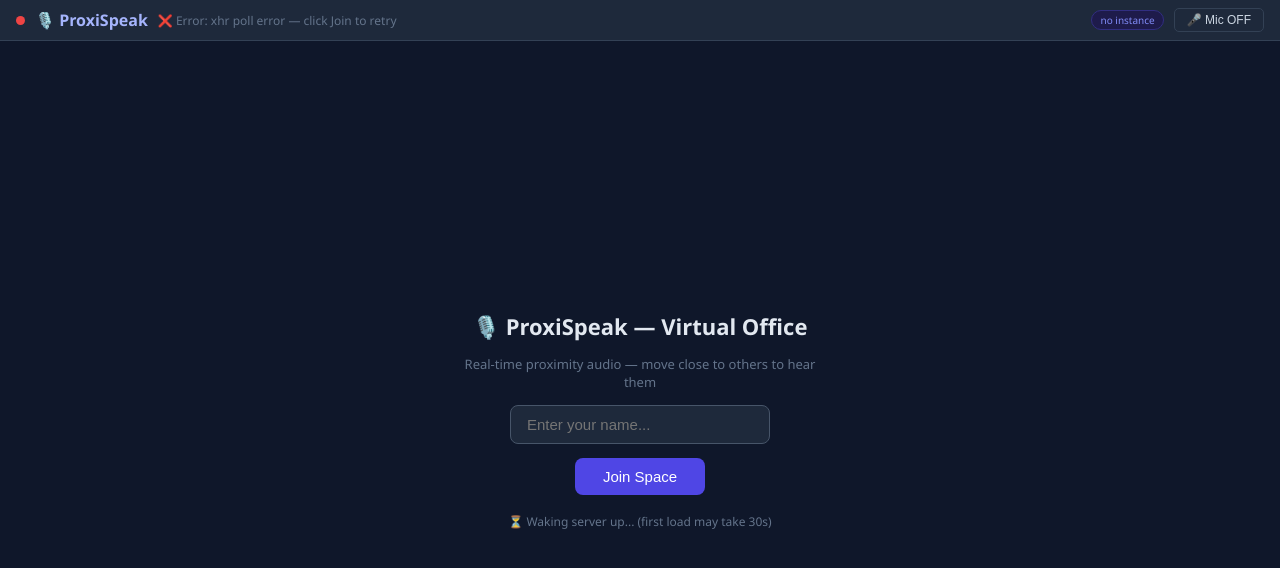
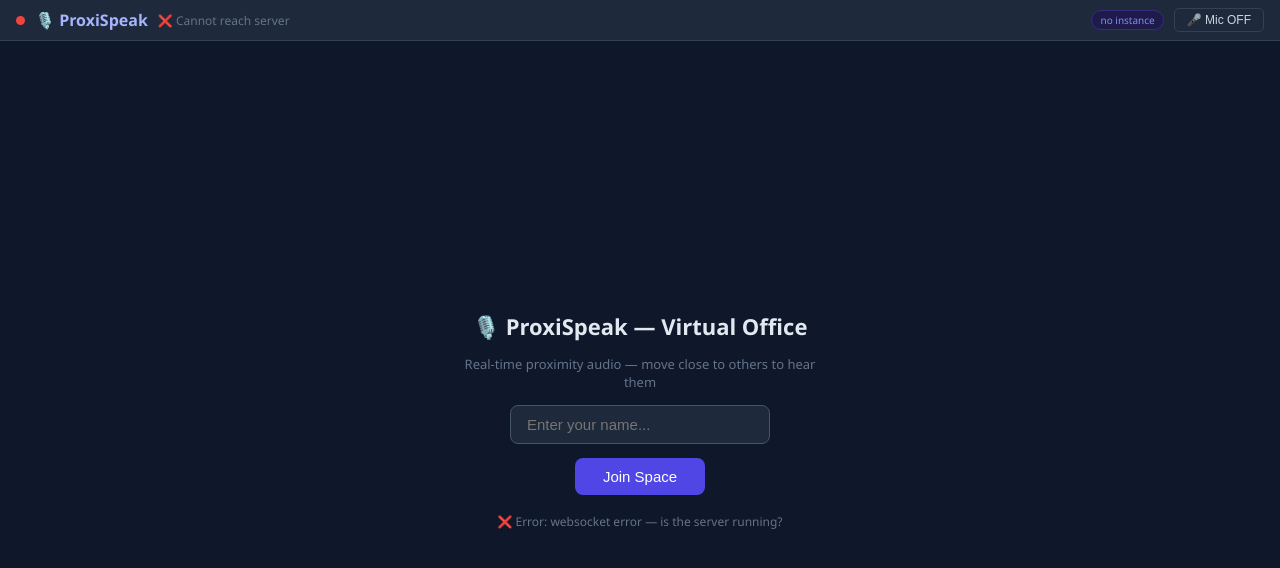
Before and after one commit to prakharshukla2006/proxispeak, a website: page client/public/index.html in a window 1280 px wide. Both pictures are taken after a click on the button "Join Space". Drawn offline with nearby package versions, Linux system fonts and the light colour scheme; no server answers.

Commit message:
Switch to localhost:3001, remove Render cold-start workarounds

```diff
--- a/client/public/index.html
+++ b/client/public/index.html
@@ -523,41 +523,29 @@ async function toggleMic() {
 //  SOCKET.IO
 // ════════════════════════════════════════════════════════════════════════════
 async function joinSpace() {
-  if (socket && socket.connected) return; // prevent double-join
+  if (socket && socket.connected) return;
   myName = nameInput.value.trim() || 'Anonymous';
 
   const joinBtn = document.querySelector('#join-screen button');
-
-  // Step 1: Wake the Render server (free tier sleeps after inactivity)
-  joinBtn.textContent = '⏳ Waking server...';
+  const joinStatus = document.getElementById('join-status');
+  joinBtn.textContent = '🔌 Connecting...';
   joinBtn.disabled = true;
-  statusTxt.textContent = 'Pinging server — this takes up to 30s on first load...';
-  const joinStatus = document.getElementById('join-status');
-  if (joinStatus) joinStatus.textContent = '⏳ Waking server up... (first load may take 30s)';
-
-  try {
-    await fetch(SERVER + '/health', { method: 'GET', cache: 'no-cache' });
-  } catch (e) { /* server may be sleeping — socket will retry */ }
-
-  // Step 2: Connect socket
-  joinBtn.textContent = '🔌 Connecting...';
-  statusTxt.textContent = 'Connecting...';
+  if (joinStatus) joinStatus.textContent = 'Connecting to localhost...';
 
   if (socket) { socket.disconnect(); socket = null; }
 
-  socket = io(SERVER, {
-    transports: ['polling', 'websocket'],
-    upgrade: true,
+  socket = io('http://localhost:3001', {
+    transports: ['websocket', 'polling'],
     reconnection: true,
     reconnectionAttempts: 5,
-    reconnectionDelay: 2000,
-    timeout: 60000,   // 60s — enough for Render cold start
-    extraHeaders: { 'ngrok-skip-browser-warning': 'true' }
+    reconnectionDelay: 1000,
+    timeout: 10000
   });
 
   socket.on('connect', () => {
     connDot.classList.add('on');
     statusTxt.textContent = `Connected · ${myName}`;
+    if (joinStatus) joinStatus.textContent = '';
     socket.emit('join', { name: myName, x: myX, y: myY });
     joinScr.style.display = 'none';
     gameScr.style.display = 'flex';
@@ -578,7 +566,8 @@ async function joinSpace() {
 
   socket.on('connect_error', (err) => {
     connDot.classList.remove('on');
-    statusTxt.textContent = `❌ Error: ${err.message} — click Join to retry`;
+    statusTxt.textContent = `❌ Cannot reach server`;
+    if (joinStatus) joinStatus.textContent = `❌ Error: ${err.message} — is the server running?`;
     log(`Connection error: ${err.message}`, 'lr');
     console.error('Socket connect_error:', err);
     joinBtn.textContent = 'Join Space';
```
